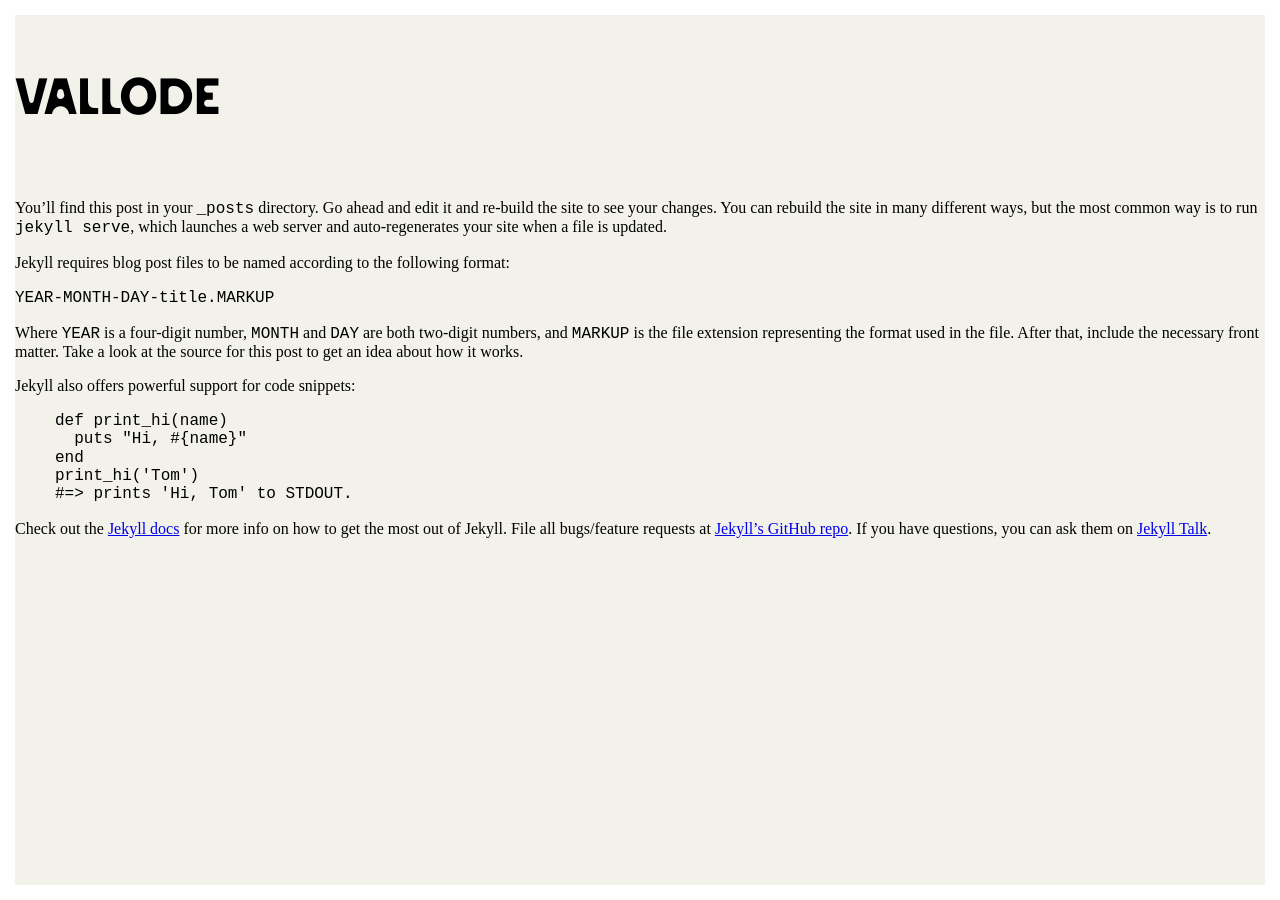
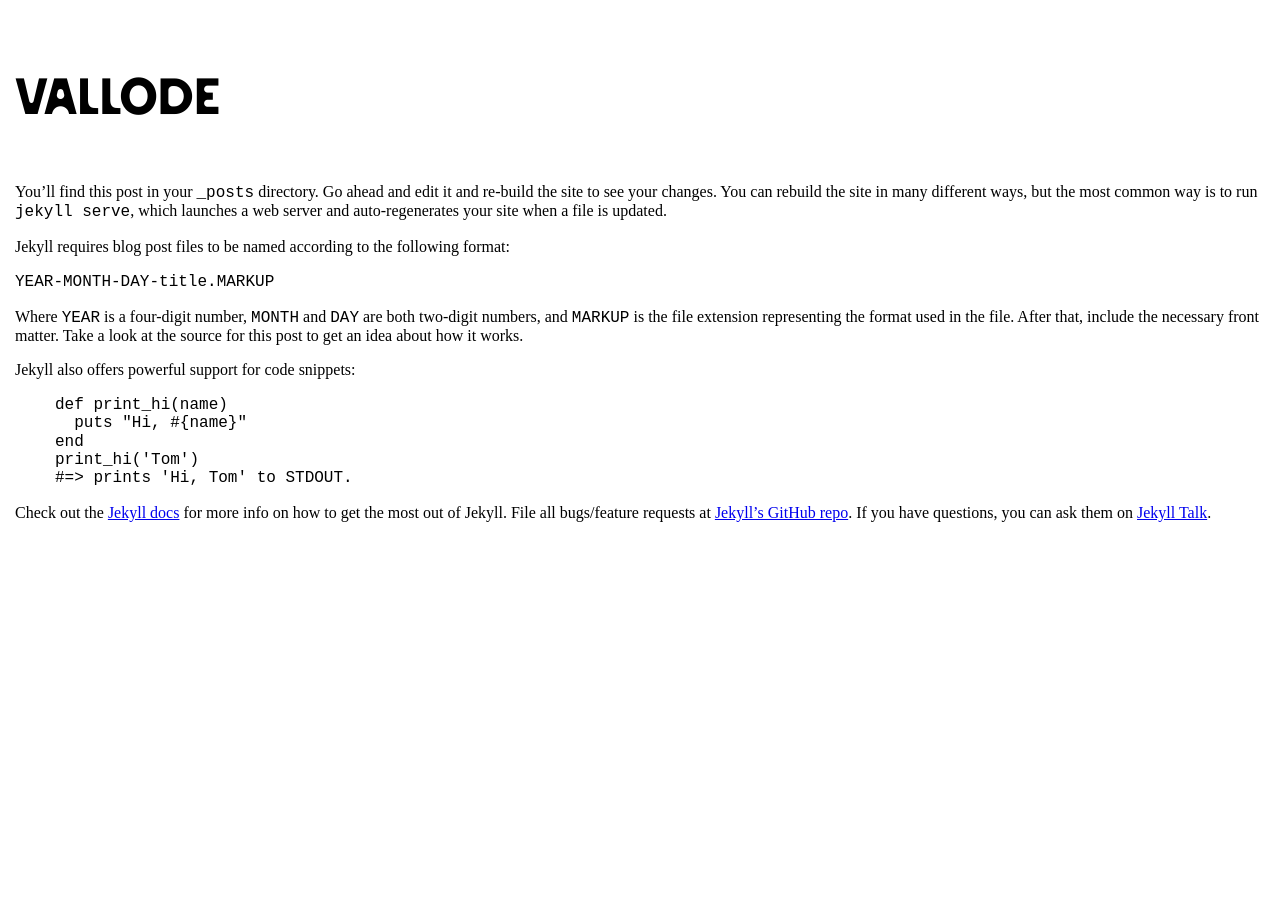
Before and after one commit to vallode/vallode.com, a Jekyll site: the page built from _posts/2019-11-23-welcome-to-jekyll.markdown, in a window 1280 px wide. Built offline with Jekyll 4.4.1, drawn with Linux system fonts in a browser that asks for light colours.

Commit message:
Amend header to display block
Change global styling to avoid flexbox

```diff
--- a/_sass/_global.scss
+++ b/_sass/_global.scss
@@ -7,13 +7,10 @@
 html {
   background-color: $-c-white;
   box-sizing: border-box;
-  height: 100%;
+  min-height: 100%;
   padding: 15px;
 }
 
 body {
-  background-color: $-c-green-500;
-  display: flex;
-  flex-direction: column;
   min-height: 100%;
 }
--- a/_sass/_header.scss
+++ b/_sass/_header.scss
@@ -1,10 +1,11 @@
 .page-header {
+  border-bottom: 4px solid $-c-yellow-500;
   color: $-c-blue-500;
+  display: block;
   margin: 0 auto;
   max-width: 960px;
   padding: 0 30px;
   position: relative;
-  width: 100%;
 
   .h1 {
     display: inline;
```
